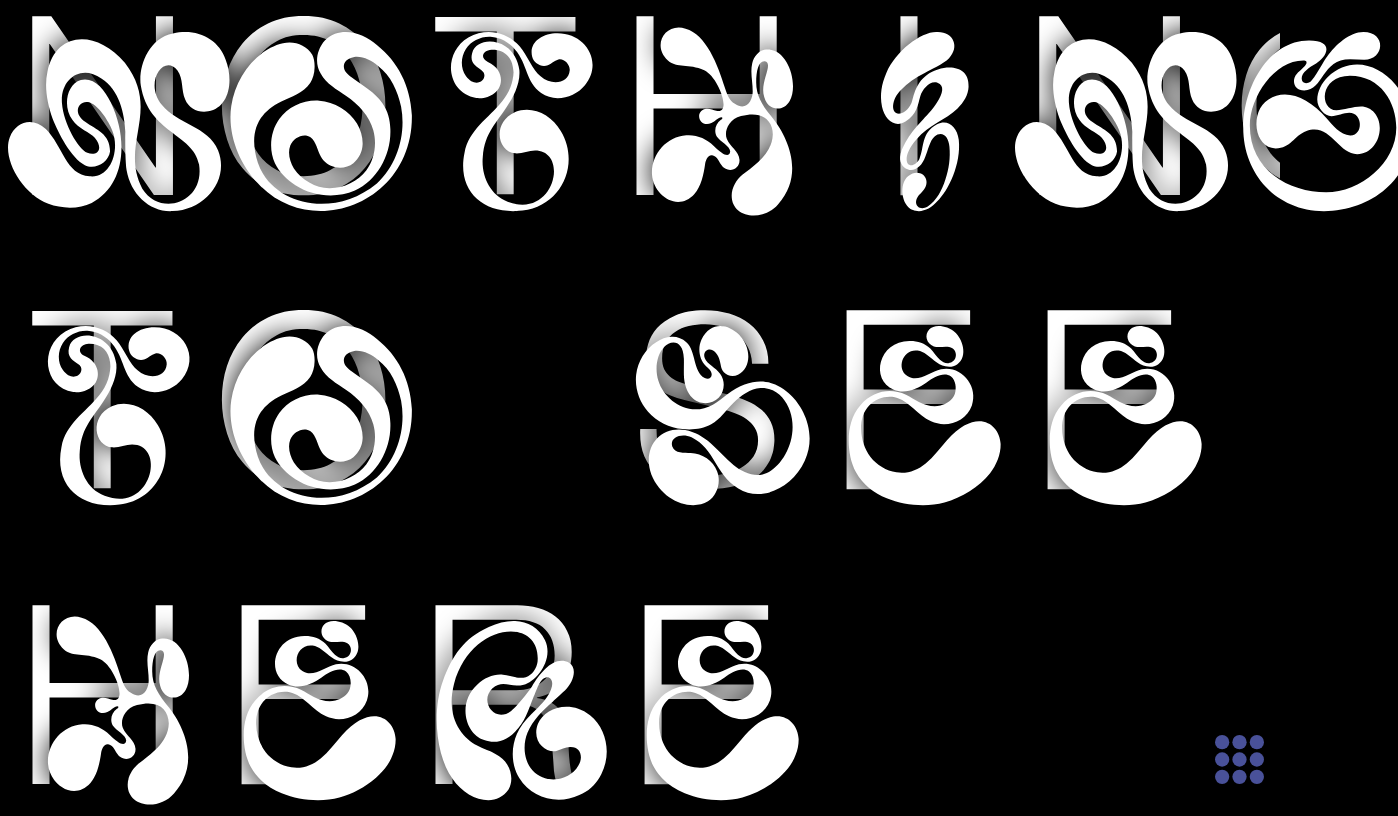
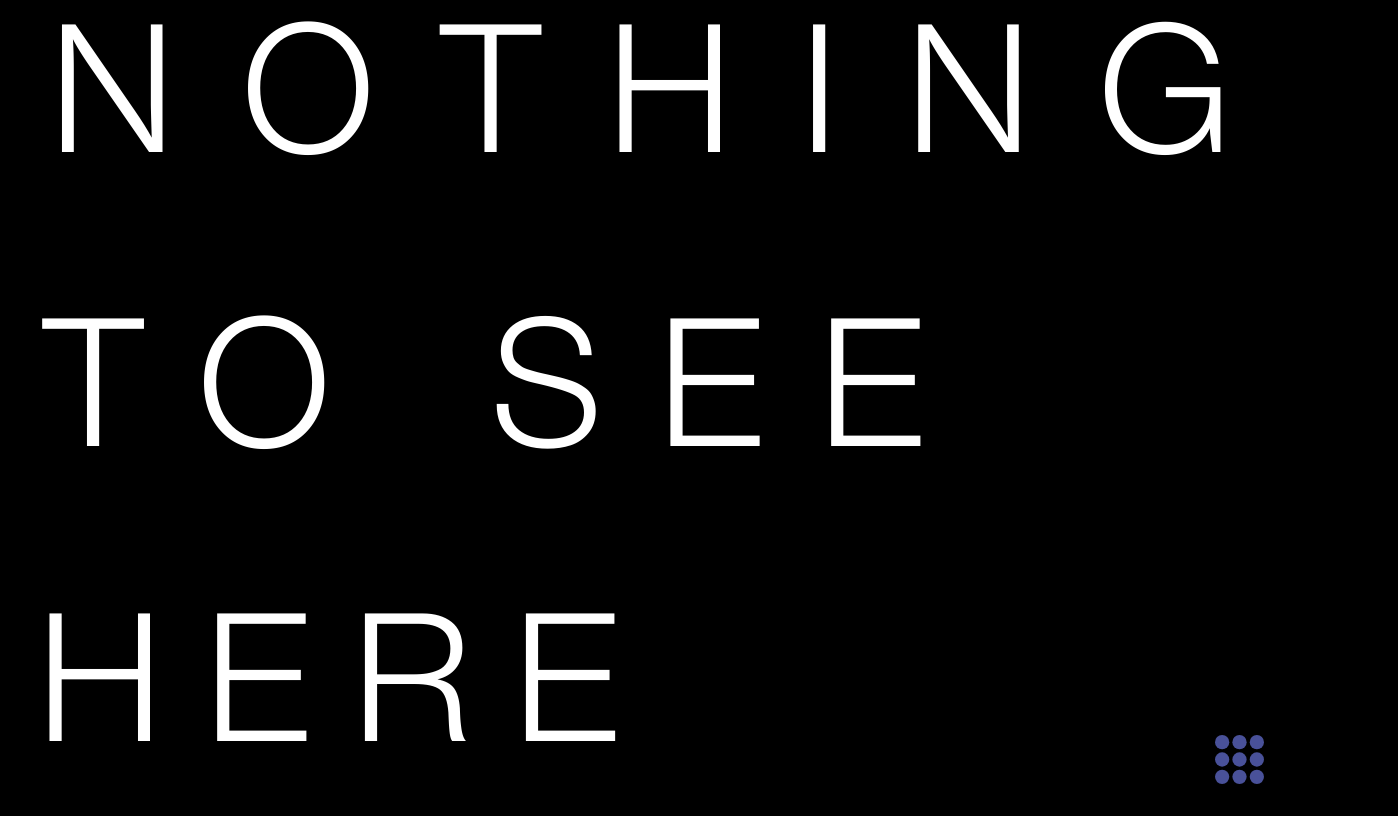
Before and after one commit to IBjelica/ibjelica.github.io, a React (Vite) app: page / in a window 1280 px wide. Shown: the whole page, 1398 px wide, since content can reach past the window. Built offline with nearby package versions, Linux system fonts and the light colour scheme.

Commit message:
fancy text alignment

```diff
--- a/src/assets/App.css
+++ b/src/assets/App.css
@@ -14,7 +14,7 @@
   src: local('RabbitHole'), local('RabbitHole'),
       /* url('/src/fonts/HelveticaNeueCyr-Light.woff2') format('woff2'),
       url('/src/fonts/HelveticaNeueCyr-Light.woff') format('woff'), */
-      url('/src/fonts/RabbitHole-Display.ttf') format('truetype');
+      url('/src/fonts/RabbitHole-Display.otf') format('truetype');
   font-weight: 400;
   font-style: normal;
   font-display: swap;
@@ -37,12 +37,25 @@ body {
   font-size: 16px;
 }
 
-body .wacky-word {
+body .fancy {
   font-family: 'RabbitHole', 'Helvetica Neue', sans-serif;
 }
 
-svg {
-  overflow: visible;
+.title {
+  line-height: 1.2em;
+  vertical-align: middle;
+}
+
+p {
+  line-height: 1.2em;
+  vertical-align: middle;
+}
+
+span {
+  display: inline-block;
+  line-height: 1.2em;
+  vertical-align: bottom;
+  text-align: center;
 }
 
 .trailer > div {
@@ -57,7 +70,7 @@ svg {
 }
 
 /* testing */
-.trailer {
+/* .trailer {
   opacity: 1 !important;
   overflow: visible !important;
 }
@@ -69,4 +82,4 @@ h1, p {
 }
 .trailer > div {
   background: transparent !important;
-}
+} */
--- a/src/components/Letter.jsx
+++ b/src/components/Letter.jsx
@@ -4,14 +4,12 @@ import parse from "html-react-parser"
 const Letter = (props) => {
     const { char } = props;
 
-    const svg = chars.find((l) => l.char === char)?.svg;
-
 //Todo: shorten tailwind classNames
 
     return (
-        <svg className="letter h-full w-auto max-w-full ml-4 mr-4" width="100%" height="100%" viewBox="0 0 150 190" fill="none">
-            { svg && parse(svg) }
-        </svg>
+        <h1 className="letter h-full flex-grow leading-none text-[min(31vh,_14vw)] text-center">
+            { char }
+        </h1>
     )
 };
 
--- a/src/components/Trailer/Trailer.jsx
+++ b/src/components/Trailer/Trailer.jsx
@@ -33,10 +33,15 @@ const Trailer = (props) => {
         // }
 
         window.addEventListener('mousemove', handleMouseMove);
+        window.addEventListener('touchmove', handleMouseMove);
 
         return () => {
             window.removeEventListener(
                 'mousemove',
+                handleMouseMove
+            );
+            window.removeEventListener(
+                'touchmove',
                 handleMouseMove
             );
         };
@@ -48,7 +53,7 @@ const Trailer = (props) => {
                 return <HiddenHomeContent />
 
             case "ContactPageContent":
-                return <HiddenContactContent />
+                return <HiddenContactContent handleFancyWidths={props.handleFancyWidths} />
         }
     }
 
--- a/src/components/Trailer/hidden_content/HomePageContent.jsx
+++ b/src/components/Trailer/hidden_content/HomePageContent.jsx
@@ -1,69 +1,20 @@
 import Letter from "../../Letter";
+import Word from "../../Word";
 
 const HomePageContent = () => {
     return (
         <>
-            <div className="row max-w-full h-[min(25vh,_14vw)] flex justify-start align-baseline gap-7">
-                <Letter
-                    char="n-alt"
-                />
-                <Letter
-                    char="o-alt"
-                />
-                <Letter
-                    char="t-alt"
-                />
-                <Letter
-                    char="h-alt"
-                />
-                <Letter
-                    char="i-alt"
-                />
-                <Letter
-                    char="n-alt"
-                />
-                <Letter
-                    char="g-alt"
-                />
-            </div>
+            <h1 className="row max-w-full w-full flex justify-start align-baseline">
+                <Word fancy={true} str="Nothing" />
+            </h1>
 
-            <div className="row max-w-full h-[min(25vh,_14vw)] flex justify-start align-baseline gap-7">
-                <Letter
-                    char="t-alt"
-                />
-                <Letter
-                    char="o-alt"
-                />
+            <h1 className="row max-w-full w-3/4 flex justify-start align-baseline">
+                <Word fancy={true} str="to&nbsp;see" />
+            </h1>
 
-                <Letter
-                    char=" "
-                />
-
-                <Letter
-                    char="s-alt"
-                />
-                <Letter
-                    char="e-alt"
-                />
-                <Letter
-                    char="e-alt"
-                />
-            </div>
-
-            <div className="row max-w-full h-[min(25vh,_14vw)] flex justify-start align-baseline gap-7">
-                <Letter
-                    char="h-alt"
-                />
-                <Letter
-                    char="e-alt"
-                />
-                <Letter
-                    char="r-alt"
-                />
-                <Letter
-                    char="e-alt"
-                />
-            </div>
+            <h1 className="row max-w-full w-2/4 flex justify-start align-baseline">
+                <Word fancy={true} str="here" />
+            </h1>
         </>
     )
 }
--- a/src/components/Word.jsx
+++ b/src/components/Word.jsx
@@ -1,15 +1,19 @@
 import words from "../data/words.jsx"
+import Letter from "../components/Letter";
 import parse from "html-react-parser"
 
 const Word = (props) => {
-    const { str } = props;
-
-    const svg = words.find((l) => l.str === str)?.svg;
+    const { str, fancy } = props;
+    const chars = str.split('');
 
     return (
-        // <svg className="word h-full w-auto max-w-full ml-4 mr-4" width="100%" height="100%" viewBox="0 0 150 190" fill="none">
-             svg && parse(svg)
-        // </svg>
+        <span className={`landing-text ${fancy ? 'fancy' : ''} flex h-full w-full uppercase`}>
+            { chars.map((char, index) => {
+                return(
+                    <Letter key={index} char={char} />
+                )
+            })}
+        </span>
     )
 };
 
--- a/src/pages/Contact.jsx
+++ b/src/pages/Contact.jsx
@@ -2,24 +2,40 @@ import DotsLink from "../components/DotsLink";
 import Trailer from "../components/Trailer/Trailer";
 
 const Contact = () => {
+
+    const handleFancyWidths = words => {
+        const spans = document.querySelectorAll("#root span.not__fancy")
+
+        spans.forEach(el => {
+            words.forEach(word => {
+                if (el.textContent === word.value) {
+                    el.style.width = word.width + "px"
+                    // el.style.height = word.height + "px"
+                }
+            })
+
+        })
+    }
+
   return (
     <div className="group/screen px-[2.1875rem] py-8">
-        <h1 className="title uppercase text-[6rem] tracking-[0.2rem] leading-[7.15rem] text-justify mb-[6.25rem]">
-            WE EMBRACE THE <span className="w-[209px] h-[95px] text-center">ART</span> OF THE UNSEEN
+        <h1 className="title uppercase text-[6rem] tracking-[0.2rem] text-justify mb-[6.25rem]">
+            WE EMBRACE THE <span className="not__fancy">ART</span> OF THE <span className="not__fancy">UNSEEN</span>
         </h1>
-        <p className="text-[2.5rem] leading-[3rem] text-justify mb-12">
-            We believe that the true magic of web design and development lies beneath the surface. While others may only
-            see the final results, we take pride in the dedication, the intricate process, and the creative gymnastics
+        <p className="text-[2.5rem] text-justify mb-12">
+            We believe that the true <span className="not__fancy">magic</span> of web <span className="not__fancy">design</span> and <span className="not__fancy">development</span> lies beneath the surface. While others may only
+            see the final results, we take pride in the <span className="not__fancy">dedication,</span> the intricate <span className="not__fancy">process,</span> and the creative gymnastics
             that unfold within our team.
         </p>
-        <p className="text-[2.5rem] leading-[3rem] text-justify">
-            Our approach revolves around a commitment to understanding and constructing value by immersing ourselves in
-            our customers&#39; unique needs. For us, design transcends mere aesthetics; it&#39;s a profound connection
-            rooted in empathy, compassion, and an authentic concern for the individuals we serve.
+        <p className="text-[2.5rem] text-justify">
+            Our approach revolves around a commitment to understanding and constructing <span className="not__fancy">value</span> by immersing ourselves in
+            our customers&#39; <span className="not__fancy">unique</span> needs. For us, <span className="not__fancy">design</span> transcends mere aesthetics; it&#39;s a profound connection
+            rooted in <span className="not__fancy">empathy,</span> <span className="not__fancy">compassion,</span> and an authentic concern for the individuals we serve.
         </p>
 
         <DotsLink />
         <Trailer
+            handleFancyWidths={handleFancyWidths}
             content="ContactPageContent"
         />
     </div>
--- a/src/pages/Home.jsx
+++ b/src/pages/Home.jsx
@@ -1,4 +1,5 @@
 import Letter from "../components/Letter";
+import Word from "../components/Word";
 import DotsLink from "../components/DotsLink";
 import Trailer from "../components/Trailer/Trailer";
 
@@ -7,66 +8,17 @@ const Home = () => {
     return (
         <div className="group/screen w-screen h-screen p-4 flex flex-col justify-between">
     {/* Todo: height for smaller screens */}
-            <div className="row max-w-full h-[min(25vh,_14vw)] flex justify-start align-baseline gap-7">
-            <Letter
-                char="n"
-            />
-            <Letter
-                char="o"
-            />
-            <Letter
-                char="t"
-            />
-            <Letter
-                char="h"
-            />
-            <Letter
-                char="i"
-            />
-            <Letter
-                char="n"
-            />
-            <Letter
-                char="g"
-            />
+
+            <div className="row max-w-full w-full flex justify-start align-baseline">
+                <Word str="Nothing" />
             </div>
 
-            <div className="row max-w-full h-[min(25vh,_14vw)] flex justify-start align-baseline gap-7">
-            <Letter
-                char="t"
-            />
-            <Letter
-                char="o"
-            />
-
-            <Letter
-                char=" "//Todo: hidden link to portfolio
-            />
-
-            <Letter
-                char="s"
-            />
-            <Letter
-                char="e"
-            />
-            <Letter
-                char="e"
-            />
+            <div className="row max-w-full w-3/4 flex justify-start align-baseline">
+                <Word str="to&nbsp;see" />
             </div>
 
-            <div className="row max-w-full h-[min(25vh,_14vw)] flex justify-start align-baseline gap-7">
-            <Letter
-                char="h"
-            />
-            <Letter
-                char="e"
-            />
-            <Letter
-                char="r"
-            />
-            <Letter
-                char="e"
-            />
+            <div className="row max-w-full w-2/4 flex justify-start align-baseline">
+                <Word str="here" />
             </div>
 
             <DotsLink />
```
Also changed, not shown: src/components/Trailer/hidden_content/ContactPageContent.jsx (+23 -10 lines).
